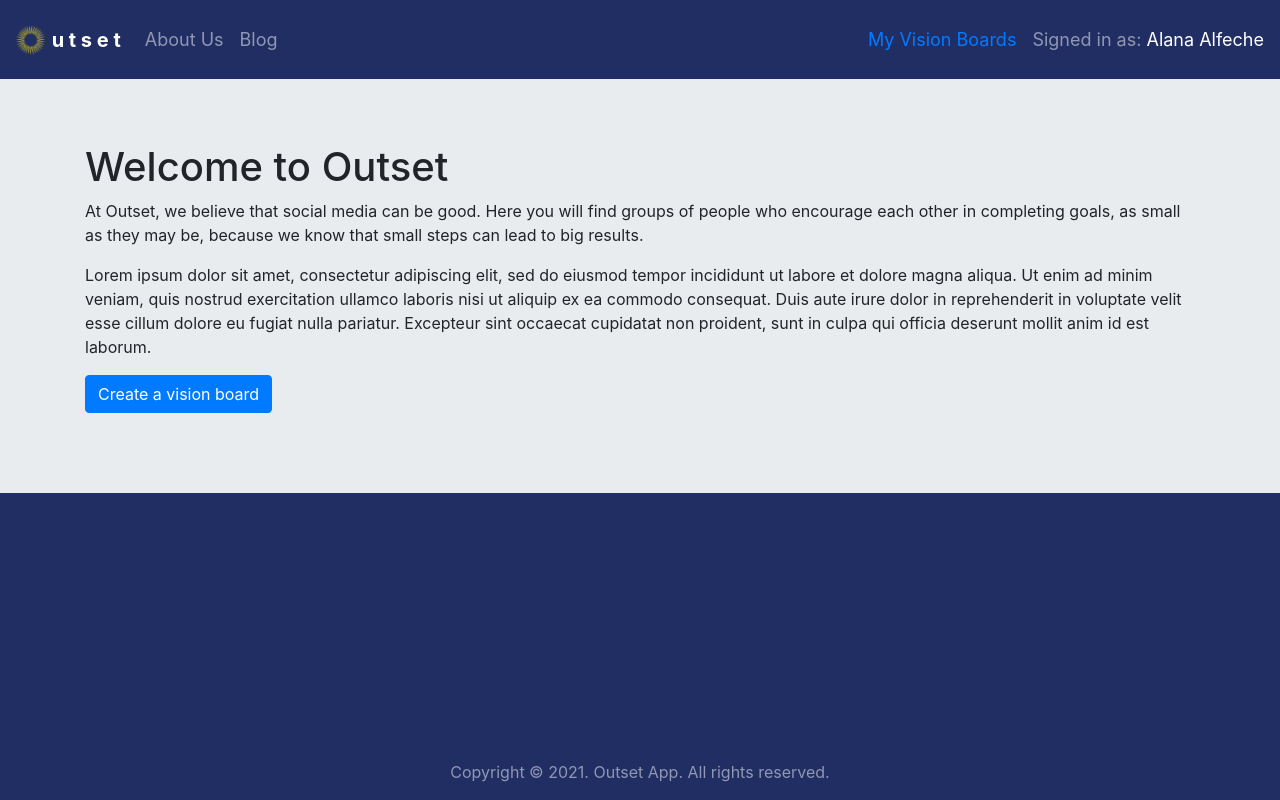
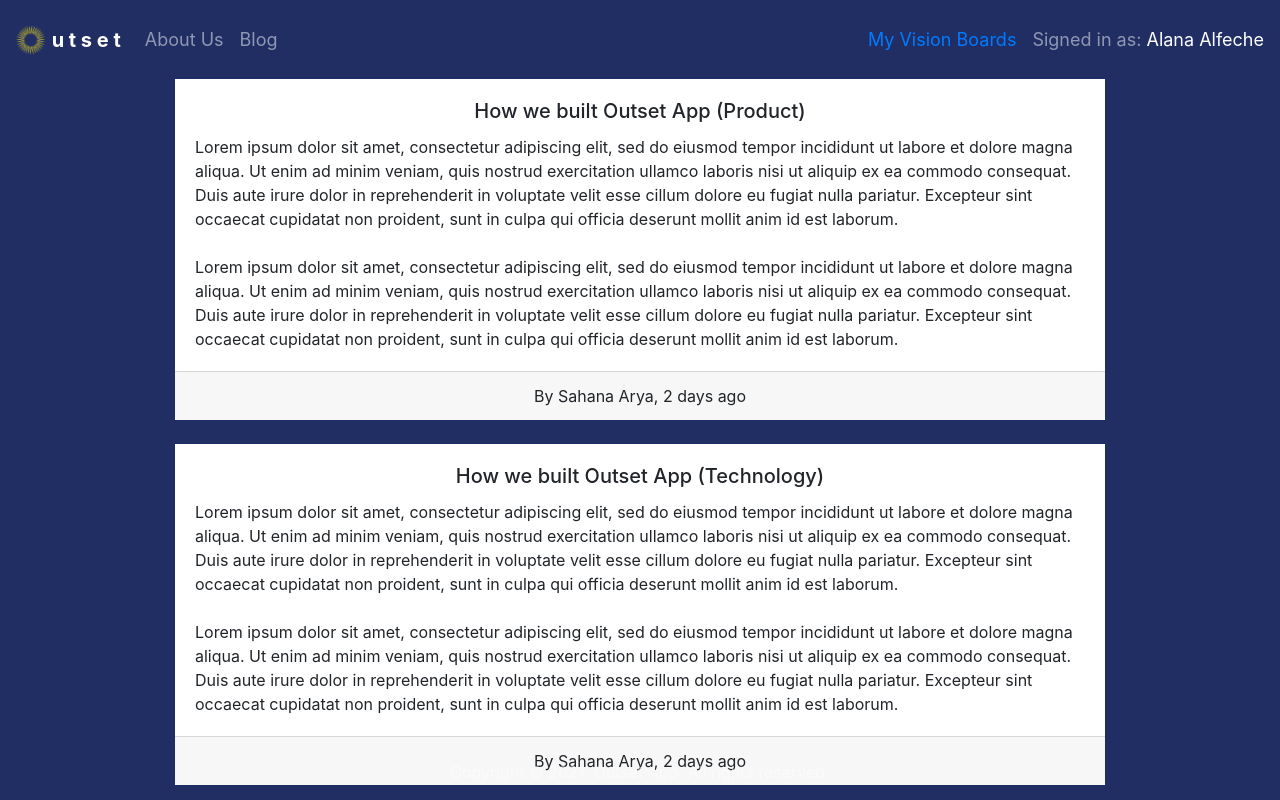
Before and after one commit to alfeche-arya/outset, a React (Create React App) app: page /blog in a window 1280 px wide. Built offline with nearby package versions, Linux system fonts and the light colour scheme.

Commit message:
Scaffold Blog Page

```diff
--- a/src/App.js
+++ b/src/App.js
@@ -5,6 +5,7 @@ import {
 } from 'react-router-dom';
 
 import About from './components/About/About';
+import Blog from './components/Blog/Blog';
 import Footer from './components/Footer/Footer';
 import Header from './components/Header/Header';
 import LandingPage from './components/LandingPage/LandingPage';
@@ -18,6 +19,9 @@ function App() {
             <Route path="/about">
                 <About />
             </Route>
+            <Route path="/blog">
+                <Blog />
+            </Route>
             <Route path="/">
                 <LandingPage />
             </Route>
--- a/src/components/About/About.js
+++ b/src/components/About/About.js
@@ -6,7 +6,7 @@ import logoUrl from './georgie-cobbs-bKjHgo_Lbpo-unsplash.jpg';
 class About extends React.Component {
     render() {
         return (
-            <Card bg='light' style={{margin: '10px auto', borderRadius: '0', width: '60rem', backgroundColor: 'khaki'}}>
+            <Card bg='light' style={{margin: '10px auto', borderRadius: '0', border: '0', width: '60rem', backgroundColor: 'khaki'}}>
                 <Card.Img variant="top" src={logoUrl} />
                 <span style={{textAlign: 'center'}}>Photo by <a href="https://unsplash.com/@georgie_cobbs?utm_source=unsplash&amp;utm_medium=referral&amp;utm_content=creditCopyText">Georgie Cobbs</a> on <a href="https://unsplash.com/s/photos/yellow?utm_source=unsplash&amp;utm_medium=referral&amp;utm_content=creditCopyText">Unsplash</a></span>
                 <Card.Body>
--- /dev/null
+++ b/src/components/Blog/Blog.js
@@ -0,0 +1,40 @@
+import React from 'react';
+import { Container } from 'react-bootstrap';
+
+import Card from 'react-bootstrap/Card';
+
+class Blog extends React.Component {
+    render() {
+        return (
+            <Container style={{margin: "10px auto", width: '60rem'}}>
+                <Card className="text-center" style={{borderRadius: "0", border: '0'}}>
+                    <Card.Body>
+                        <Card.Title>How we built Outset App (Product) </Card.Title>
+                        <Card.Text style={{textAlign: "left"}}>
+                        Lorem ipsum dolor sit amet, consectetur adipiscing elit, sed do eiusmod tempor incididunt ut labore et dolore magna aliqua. Ut enim ad minim veniam, quis nostrud exercitation ullamco laboris nisi ut aliquip ex ea commodo consequat. Duis aute irure dolor in reprehenderit in voluptate velit esse cillum dolore eu fugiat nulla pariatur. Excepteur sint occaecat cupidatat non proident, sunt in culpa qui officia deserunt mollit anim id est laborum.
+                        <br />
+                        <br />
+                        Lorem ipsum dolor sit amet, consectetur adipiscing elit, sed do eiusmod tempor incididunt ut labore et dolore magna aliqua. Ut enim ad minim veniam, quis nostrud exercitation ullamco laboris nisi ut aliquip ex ea commodo consequat. Duis aute irure dolor in reprehenderit in voluptate velit esse cillum dolore eu fugiat nulla pariatur. Excepteur sint occaecat cupidatat non proident, sunt in culpa qui officia deserunt mollit anim id est laborum.
+                        </Card.Text>
+                    </Card.Body>
+                    <Card.Footer>By Sahana Arya, 2 days ago</Card.Footer>
+                </Card>
+                <br />
+                <Card className="text-center" style={{borderRadius: "0", border: '0'}}>
+                    <Card.Body>
+                        <Card.Title>How we built Outset App (Technology) </Card.Title>
+                        <Card.Text style={{textAlign: "left"}}>
+                        Lorem ipsum dolor sit amet, consectetur adipiscing elit, sed do eiusmod tempor incididunt ut labore et dolore magna aliqua. Ut enim ad minim veniam, quis nostrud exercitation ullamco laboris nisi ut aliquip ex ea commodo consequat. Duis aute irure dolor in reprehenderit in voluptate velit esse cillum dolore eu fugiat nulla pariatur. Excepteur sint occaecat cupidatat non proident, sunt in culpa qui officia deserunt mollit anim id est laborum.
+                        <br />
+                        <br />
+                        Lorem ipsum dolor sit amet, consectetur adipiscing elit, sed do eiusmod tempor incididunt ut labore et dolore magna aliqua. Ut enim ad minim veniam, quis nostrud exercitation ullamco laboris nisi ut aliquip ex ea commodo consequat. Duis aute irure dolor in reprehenderit in voluptate velit esse cillum dolore eu fugiat nulla pariatur. Excepteur sint occaecat cupidatat non proident, sunt in culpa qui officia deserunt mollit anim id est laborum.
+                        </Card.Text>
+                    </Card.Body>
+                    <Card.Footer>By Sahana Arya, 2 days ago</Card.Footer>
+                </Card>
+            </Container>
+        )
+    }
+}
+
+export default Blog;
```
Also changed, not shown: 1 other file (tests, documents, lock files or other folders).
